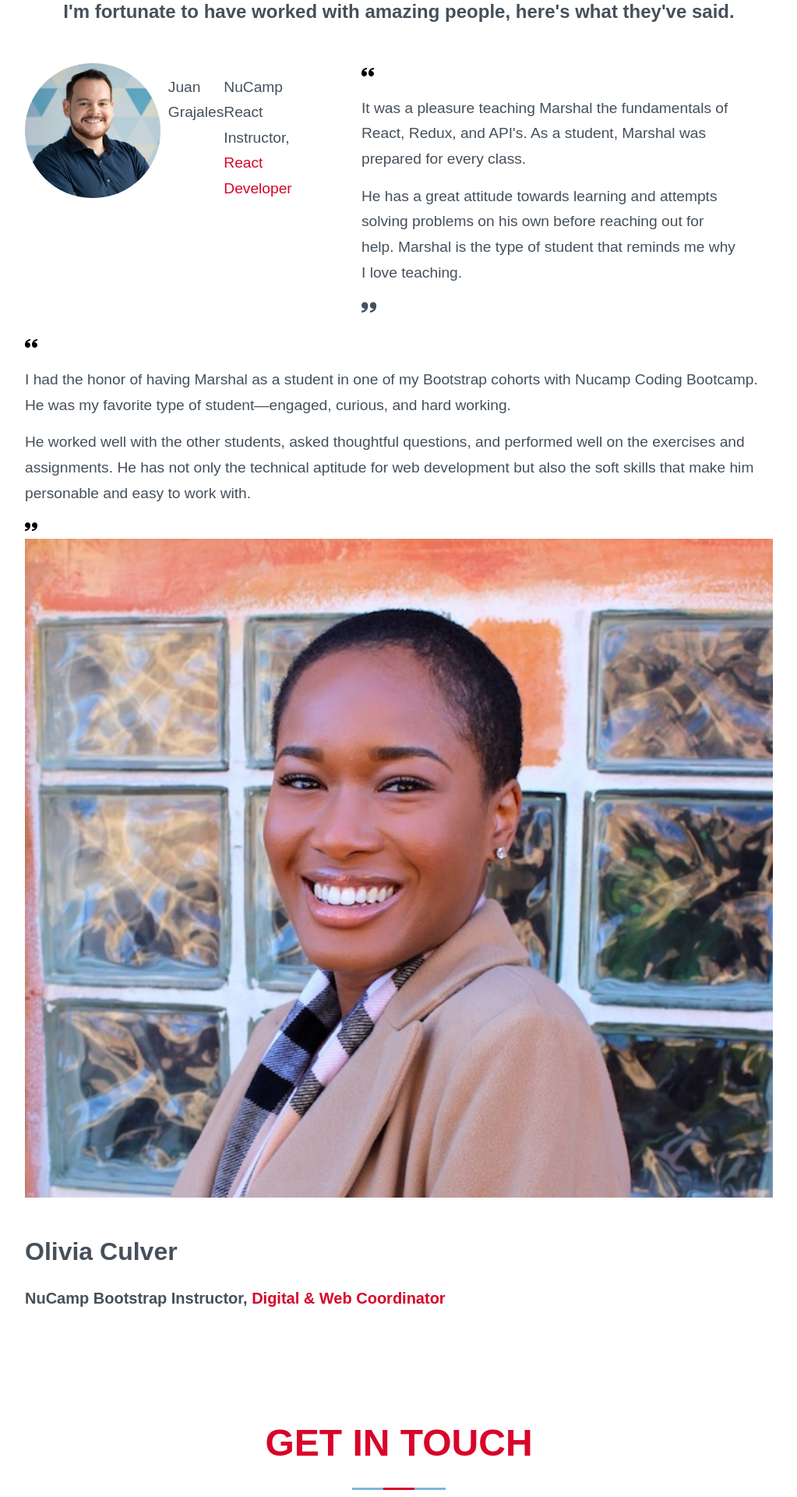
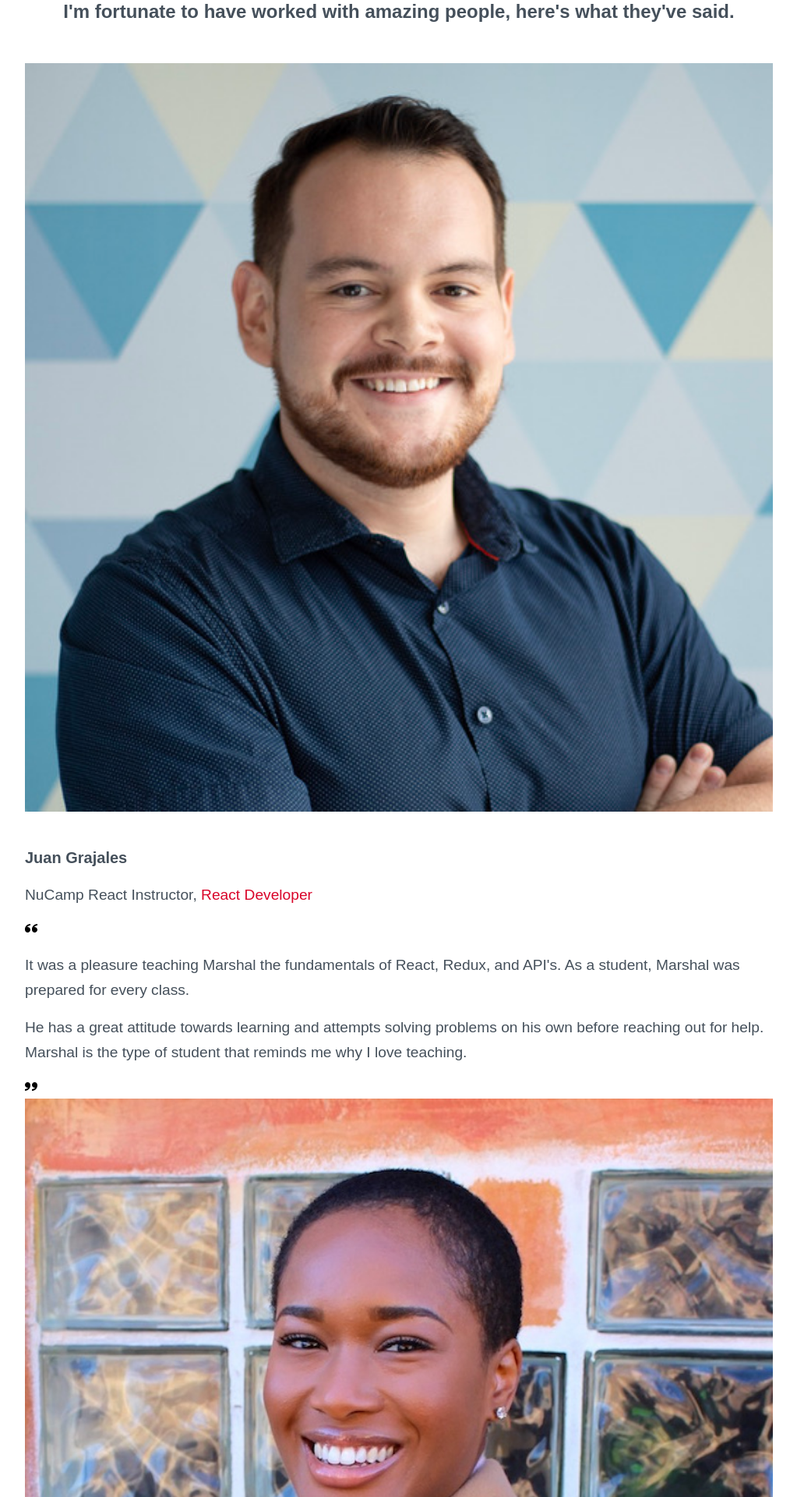
Before and after one commit to remarshal/marshal-rocks-react, a React (Create React App) app: page / in a window 1280 px wide. Shown: the part 8180-10100 px from the top of the page at 78% size, without its empty margins (128-1151 px from the left). Built offline with nearby package versions, Linux system fonts and the light colour scheme; a web font is replaced by a local one.

Commit message:
revised layout

```diff
--- a/src/Components/Testimonials.jsx
+++ b/src/Components/Testimonials.jsx
@@ -13,35 +13,31 @@ const Testimonials = () => {
                     <h2>Testimonials</h2>
                     <h4>I'm fortunate to have worked with amazing people, here's what they've said.</h4>
                 </div>
-                <div className="container container-left">
-                    <div className="testimonial--card">
-                        <a href="#" target='_blank'><img className="testimonial--img" src={Juan} alt="My instructor Juan from NuCamp" /></a>
-                        <p>Juan Grajales</p>
-                        <p>NuCamp React Instructor, <a href="#" target='_blank' >React Developer</a></p>
-                    </div>
-                    <div className='testimonial'>
-                        <ImQuotesLeft className='quote--icons' />
-                        <p>It was a pleasure teaching Marshal the fundamentals of React, Redux, and API's. As a student, Marshal was prepared for every class.</p>
-                        <p>He has a great attitude towards learning and attempts solving problems on his own before reaching out for help. Marshal is the type of student that reminds me why I love teaching.</p>
-                        <p className='quote-icons-right'>
+
+
+                <div className="container testimonial--container">
+                    <article className="testimonial--item">
+                        <div className="testimonial--heading">
+                            <a href="#" target='_blank'><img src={Juan} alt="My instructor Juan from NuCamp" /></a>
+                            <h5 className='cleint--name'>Juan Grajales</h5>
+                            <p className='client--title'>NuCamp React Instructor, <a href="#" target='_blank' >React Developer</a></p>
+                            <ImQuotesLeft className='quote--icons' />
+                            <p className='client--review'>It was a pleasure teaching Marshal the fundamentals of React, Redux, and API's. As a student, Marshal was prepared for every class.</p>
+                            <p className='client--review'>He has a great attitude towards learning and attempts solving problems on his own before reaching out for help. Marshal is the type of student that reminds me why I love teaching.</p>
                             <ImQuotesRight className='quote--icons' />
-                        </p>
-                    </div>
-                </div>
-                <div className="container container-right">
-                    <div className='testimonial'>
-                        <ImQuotesLeft className='quote--icons' />
-                        <p>I had the honor of having Marshal as a student in one of my Bootstrap cohorts with Nucamp Coding Bootcamp. He was my favorite type of student—engaged, curious, and hard working.</p>
-                        <p>He worked well with the other students, asked thoughtful questions, and performed well on the exercises and assignments. He has not only the technical aptitude for web development but also the soft skills that make him personable and easy to work with. </p>
-                        <ImQuotesRight className='quote--icons' />
-                    </div>
-                    <div className="testimonial--img">
-                        <a href="#" target='_blank'><img src={Olivia} alt="My instructor Olivia from NuCamp" /></a>
-                    </div>
-                    <div className="testimonial--instructor">
-                        <h3>Olivia Culver</h3>
-                        <h5>NuCamp Bootstrap Instructor, <a href="#" target='_blank' >Digital & Web Coordinator</a></h5>
-                    </div>
+                        </div>
+                    </article>
+                    <article className="testimonial--item">
+                        <div className="testimonial--heading">
+                            <a href="#" target='_blank'><img src={Olivia} alt="My instructor Olivia from NuCamp" /></a>
+                            <h5 className='cleint--name'>Olivia Culver</h5>
+                            <p className='client--title'>NuCamp Bootstrap Instructor, <a href="#" target='_blank' >Digital & Web Coordinator</a></p>
+                            <ImQuotesLeft className='quote--icons' />
+                            <p className='client--review'>I had the honor of having Marshal as a student in one of my Bootstrap cohorts with Nucamp Coding Bootcamp. He was my favorite type of student—engaged, curious, and hard working.</p>
+                            <p className='client--review'>He worked well with the other students, asked thoughtful questions, and performed well on the exercises and assignments. He has not only the technical aptitude for web development but also the soft skills that make him personable and easy to work with.</p>
+                            <ImQuotesRight className='quote--icons' />
+                        </div>
+                    </article>
                 </div>
             </section >
         </div >
```
